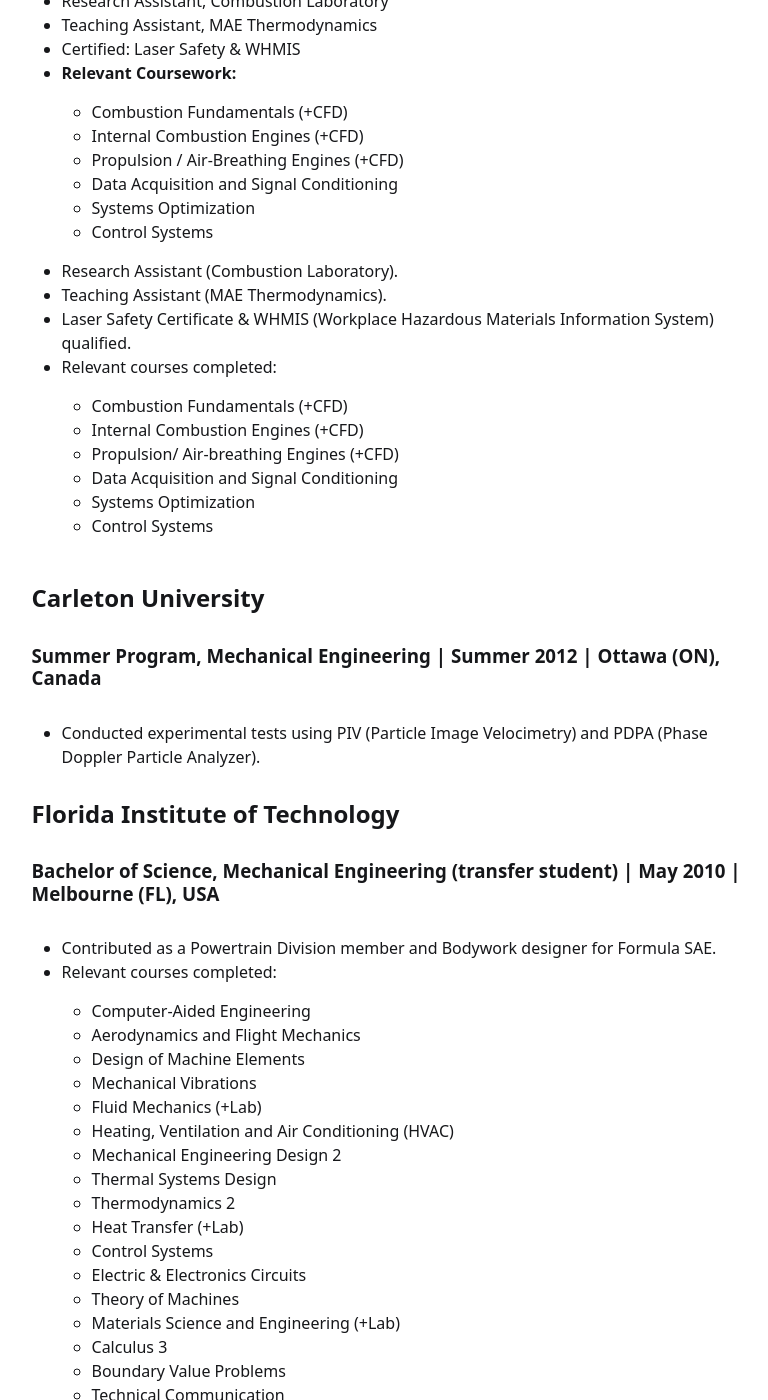
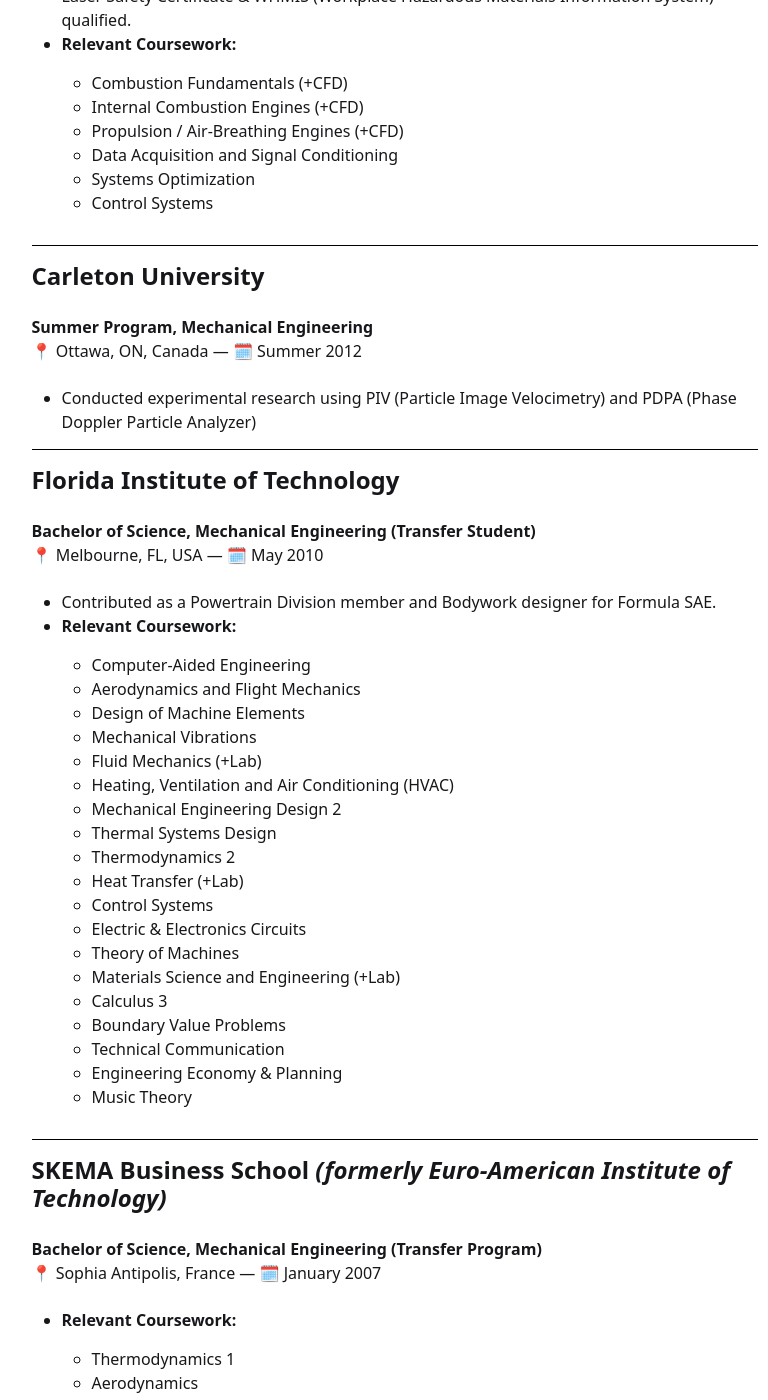
Before and after one commit to casagou/joa, a Jekyll site: the page built from index.md, in a window 1280 px wide and 1400 px high, scrolled down 9800 px. Shown: the whole window, without its empty margins (330-1098 px from the left). Built offline with Jekyll 4.4.1, drawn with Linux system fonts in a browser that asks for light colours; some of the changed text lies outside the part shown.

Commit message:
Update index.md

```diff
--- a/index.md
+++ b/index.md
@@ -13,8 +13,8 @@ title: Joachim Agou, P.Eng.
 # 💼 EXPERIENCE
 
 ## Accounting & Operations Administrator
-
-### Sarah Mae Ives Social Media Inc. (Digital Marketing Firm) | Vancouver (BC), Canada | September 2024 — present
+**Sarah Mae Ives Social Media Inc. (Digital Marketing Firm)**
+📍 Vancouver, BC, Canada — 🗓️ September 2024 – Present
 
 - **Financial Oversight** — Manage daily cash flow and invoicing operations across 100+ active client accounts. Process payments to contractors through RBC PayEdge and oversee subscription transactions using Kajabi, Stripe, and PayPal.
 - **Workflow Optimization** — Lead a cross-functional team of 4–6 (admins, moderators, tech/media assistants), streamlining coordination across finance, customer support, and CEO directives.
@@ -214,49 +214,38 @@ title: Joachim Agou, P.Eng.
 
 
 # 🎓 EDUCATION
-66
+
 ## Laval University
 **Master of Science (M.S.), Mechanical Engineering with Experimental Thesis (ABD)**
 📍 Quebec City, QC, Canada — 🗓️ December 2013
 
 - Research Assistant, Combustion Laboratory
 - Teaching Assistant, MAE Thermodynamics
-- Certified: Laser Safety & WHMIS
+- Laser Safety Certificate & WHMIS (Workplace Hazardous Materials Information System) qualified.
 - **Relevant Coursework:**
-  - Combustion Fundamentals (+CFD)
-  - Internal Combustion Engines (+CFD)
-  - Propulsion / Air-Breathing Engines (+CFD)
-  - Data Acquisition and Signal Conditioning
-  - Systems Optimization
-  - Control Systems
-
-* Research Assistant (Combustion Laboratory).
-* Teaching Assistant (MAE Thermodynamics).
-* Laser Safety Certificate & WHMIS (Workplace Hazardous Materials Information System) qualified.
-* Relevant courses completed:
 	- Combustion Fundamentals (+CFD)
 	- Internal Combustion Engines (+CFD)
-	- Propulsion/ Air-breathing Engines (+CFD)
+	- Propulsion / Air-Breathing Engines (+CFD)
 	- Data Acquisition and Signal Conditioning
 	- Systems Optimization
 	- Control Systems
 
-
-
+---
 
 ## Carleton University
+**Summer Program, Mechanical Engineering**
+📍 Ottawa, ON, Canada — 🗓️ Summer 2012
 
-### Summer Program, Mechanical Engineering | Summer 2012 | Ottawa (ON), Canada
+- Conducted experimental research using PIV (Particle Image Velocimetry) and PDPA (Phase Doppler Particle Analyzer)
 
-* Conducted experimental tests using PIV (Particle Image Velocimetry) and PDPA (Phase Doppler Particle Analyzer).
-
+---
 
 ## Florida Institute of Technology
-
-### Bachelor of Science, Mechanical Engineering (transfer student) | May 2010 | Melbourne (FL), USA
+**Bachelor of Science, Mechanical Engineering (Transfer Student)**
+📍 Melbourne, FL, USA — 🗓️ May 2010
 
 * Contributed as a Powertrain Division member and Bodywork designer for Formula SAE.
-* Relevant courses completed:
+- **Relevant Coursework:**
 	- Computer-Aided Engineering
 	- Aerodynamics and Flight Mechanics
 	- Design of Machine Elements
@@ -277,12 +266,13 @@ title: Joachim Agou, P.Eng.
 	- Engineering Economy & Planning
 	- Music Theory
 
+---
 
-## SKEMA Business School (formerly Euro-American Institute of Technology)
+## SKEMA Business School *(formerly Euro-American Institute of Technology)*
+**Bachelor of Science, Mechanical Engineering (Transfer Program)**
+📍 Sophia Antipolis, France — 🗓️ January 2007
 
-### Bachelor of Science, Mechanical Engineering (transfer student) | January 2007 | Sophia Antipolis, France
-
-* Relevant courses completed:
+- **Relevant Coursework:**
 	- Thermodynamics 1
 	- Aerodynamics
 	- Statics & Dynamics
```
Also changed, not shown: other parts of index.md (+4 -6 lines).
